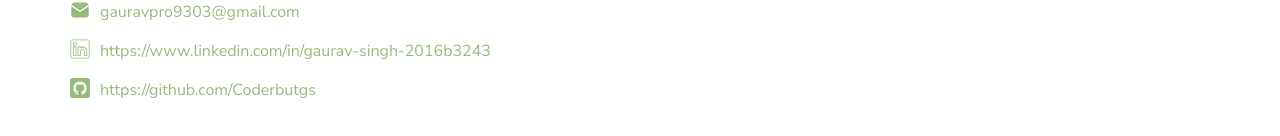
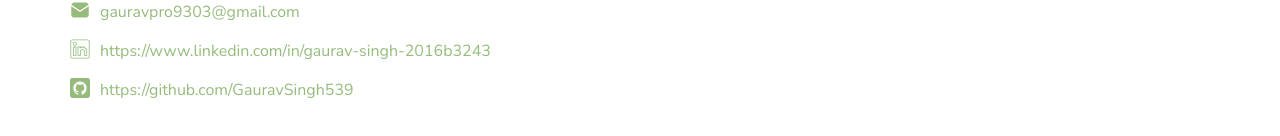
Before and after one commit to GauravSingh539/MyPortfolio, a React (Vite) app: page / in a window 1280 px wide. Shown: the part 3900-4036 px from the top of the page. Built offline with nearby package versions, Linux system fonts and the light colour scheme.

Commit message:
Changed the github link

```diff
--- a/src/components/contact.jsx
+++ b/src/components/contact.jsx
@@ -23,7 +23,7 @@ export default function Contact(){
 
                             <div className = "contact-info-item">
                                 <span><img src = "/images/github_icon.svg" alt = "icon" /></span>
-                                <span><a href = "https://github.com/Coderbutgs">https://github.com/Coderbutgs</a></span>
+                                <span><a href = "https://github.com/GauravSingh539">https://github.com/GauravSingh539</a></span>
                             </div>
                         </div>
                     </div>
```
